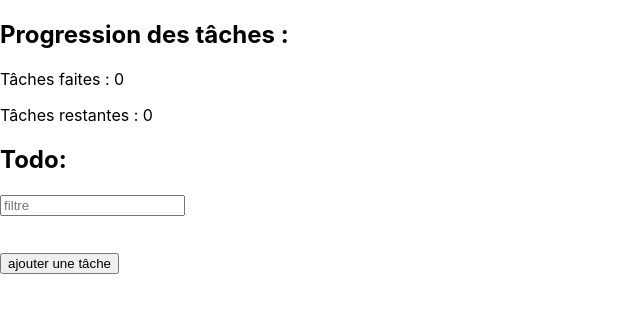
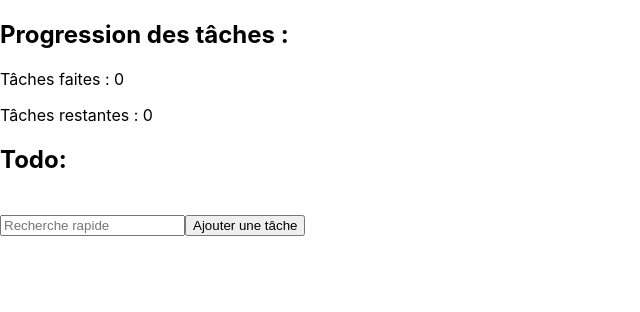
Before and after one commit to TAMARIN-Maxime-2225083aa/TodoListProject, a React (Create React App) app: page / in a window 1280 px wide. Shown: the top 312 px of the page, without its empty margins (0-640 px from the left). Built offline with nearby package versions, Linux system fonts and the light colour scheme.

Commit message:
Footer fonctionnel

```diff
--- a/src/App.js
+++ b/src/App.js
@@ -1,6 +1,7 @@
 import React from 'react';
 import Task from './Task';
 import Header from './component/Header';
+import Footer from './component/Footer';
 
 class App extends React.Component {
   constructor(props) {
@@ -122,7 +123,6 @@ class App extends React.Component {
       <div>
         <Header totalTasks={taskNomber} tasksDone={tasksDone} />
         <h2>Todo:</h2>
-        <input type='text' id='filter' placeholder='filtre' value={this.state.filter} onChange={this.handleFilterChange}/> <br/>
         <ol>
         {filteredTasks.map((item, index) => (
           <li key={index}>
@@ -136,7 +136,7 @@ class App extends React.Component {
           </li>
         ))}
         </ol> <br/>
-        <button onClick={this.addTask}>ajouter une tâche</button>
+        <Footer filter={this.state.filter} handleFilterChange={this.handleFilterChange} addTask={this.addTask}/>
       </div>
     )
   }
--- a/src/component/footer.js
+++ b/src/component/footer.js
@@ -0,0 +1,22 @@
+import React from 'react';
+
+class Footer extends React.Component {
+
+  render() {
+    const{filtre} = this.props;
+
+    return (
+      <div>
+        <input
+          type="text"
+          placeholder="Recherche rapide"
+          value={filtre}
+          onChange={this.props.handleFilterChange}
+        />
+        <button onClick={this.props.addTask}>Ajouter une tâche</button>
+      </div>
+    );
+  }
+}
+
+export default Footer;
```
